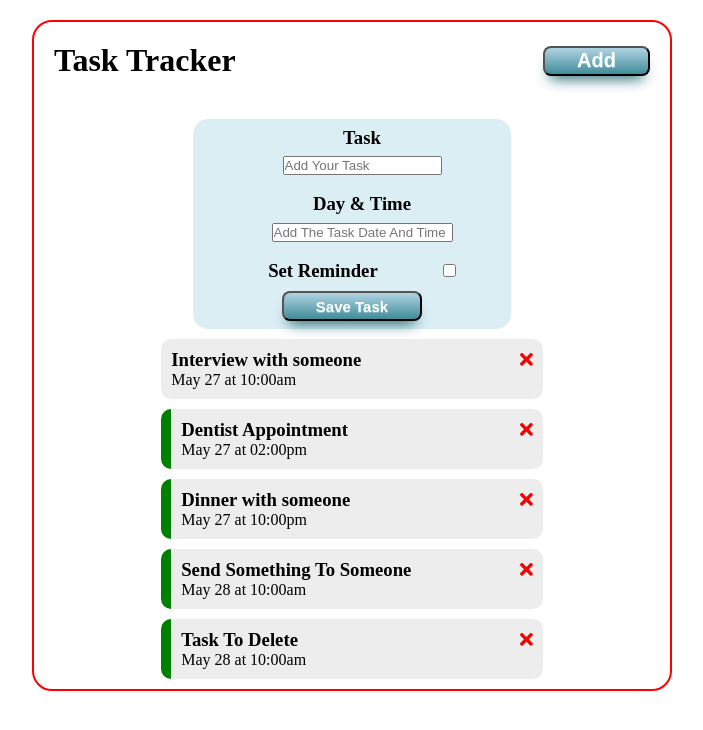
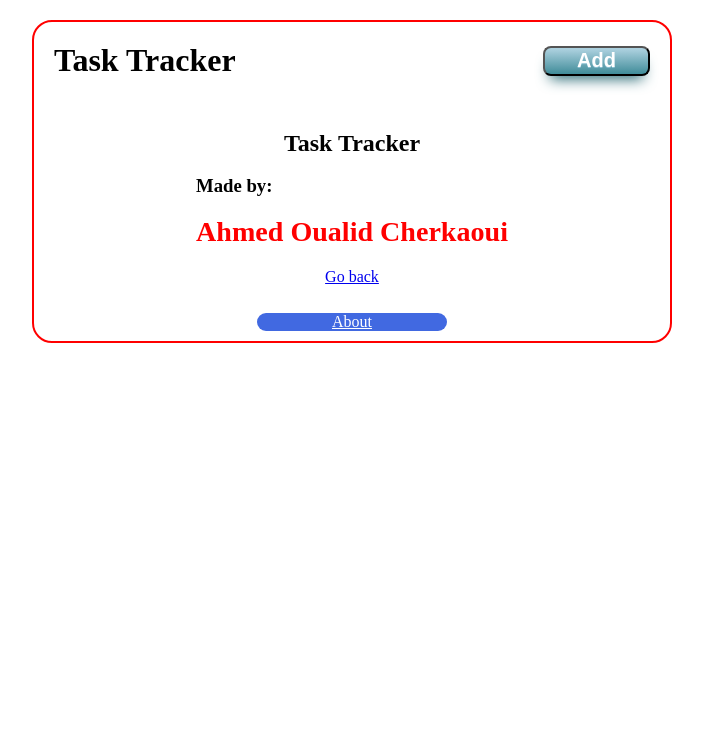
Before and after one commit to oualid-cher/angular-task-tracker, an Angular app: page /about in a window 1280 px wide. Shown: the top 730 px of the page, without its empty margins (288-991 px from the left). Built offline with nearby package versions, Linux system fonts and the light colour scheme; data requests are answered from the project's data file.

Commit message:
To do list done

```diff
--- a/db.json
+++ b/db.json
@@ -10,13 +10,13 @@
       "id": 2,
       "text": "Dentist Appointment",
       "day": "May 27 at 02:00pm",
-      "reminder": true
+      "reminder": false
     },
     {
       "id": 3,
       "text": "Dinner with someone",
       "day": "May 27 at 10:00pm",
-      "reminder": true
+      "reminder": false
     },
     {
       "id": 4,
--- a/src/app/app.component.css
+++ b/src/app/app.component.css
@@ -0,0 +1,14 @@
+.about {
+    background-color: royalblue;
+    color: white;
+    text-align: center;
+    margin: auto;
+    display: flex;
+    align-content: center;
+    align-items: center;
+    justify-content: center;
+    width: 30%;
+    border-radius: 50px;
+    margin-top: 20px;
+    margin-bottom: 10px;
+}
--- a/src/app/app.component.html
+++ b/src/app/app.component.html
@@ -1,4 +1,5 @@
 <div class="container">
     <app-header></app-header>
-    <app-tasks></app-tasks>
+    <router-outlet></router-outlet>
+    <a routerLink="/about" class="about">About</a>
 </div>
--- a/src/app/app.module.ts
+++ b/src/app/app.module.ts
@@ -3,6 +3,7 @@ import { BrowserModule } from '@angular/platform-browser';
 import { FontAwesomeModule } from '@fortawesome/angular-fontawesome';
 import {HttpClient, HttpClientModule} from '@angular/common/http'
 import {FormsModule} from '@angular/forms'
+import {RouterModule, Routes} from '@angular/router'
 
 import { AppComponent } from './app.component';
 import { HeaderComponent } from './components/header/header.component';
@@ -10,7 +11,13 @@ import { ButtonComponent } from './components/button/button.component';
 import { TasksComponent } from './components/tasks/tasks.component';
 import { TaskItemComponent } from './components/task-item/task-item.component';
 import { AddTaskComponent } from './components/add-task/add-task.component';
+import { AboutComponent } from './components/about/about.component';
 
+const appRoutes: Routes = [
+  {path: '', component: TasksComponent},
+  {path: 'about', component: AboutComponent}
+
+]
 
 @NgModule({
   declarations: [
@@ -20,12 +27,14 @@ import { AddTaskComponent } from './components/add-task/add-task.component';
     TasksComponent,
     TaskItemComponent,
     AddTaskComponent,
+    AboutComponent,
   ],
   imports: [
     BrowserModule,
     FontAwesomeModule,
     HttpClientModule,
-    FormsModule
+    FormsModule,
+    RouterModule.forRoot(appRoutes)
   ],
   providers: [],
   bootstrap: [AppComponent]
--- /dev/null
+++ b/src/app/components/about/about.component.css
@@ -0,0 +1,12 @@
+div {
+    margin: auto;
+    display: flex;
+    flex-direction: column;
+    align-items: center;
+    align-content: center;
+    line-height: 2;
+}
+
+h3 h2 {
+    color: red;
+}
--- /dev/null
+++ b/src/app/components/about/about.component.html
@@ -0,0 +1,9 @@
+<div>
+    <h2>Task Tracker</h2>
+    <h3>Made by:
+        <h2>
+            Ahmed Oualid Cherkaoui
+        </h2>
+    </h3>
+    <a routerLink="/">Go back</a>
+</div>
--- /dev/null
+++ b/src/app/components/about/about.component.ts
@@ -0,0 +1,15 @@
+import { Component, OnInit } from '@angular/core';
+
+@Component({
+  selector: 'app-about',
+  templateUrl: './about.component.html',
+  styleUrls: ['./about.component.css']
+})
+export class AboutComponent implements OnInit {
+
+  constructor() { }
+
+  ngOnInit(): void {
+  }
+
+}
--- a/src/app/components/add-task/add-task.component.html
+++ b/src/app/components/add-task/add-task.component.html
@@ -1,4 +1,4 @@
-<form (ngSubmit)="onSubmit()">
+<form *ngIf="showAddTask" (ngSubmit)="onSubmit()">
     <div class="form-control">
         <label for="text">
             <h3>Task</h3>
--- a/src/app/components/add-task/add-task.component.ts
+++ b/src/app/components/add-task/add-task.component.ts
@@ -1,5 +1,8 @@
 import { Component, OnInit, Output, EventEmitter } from '@angular/core';
+import {UiService} from '../../services/ui.service';
+import {Subscription} from 'rxjs'
 import {Task} from '../../Task'
+import { from } from 'rxjs';
 
 @Component({
   selector: 'app-add-task',
@@ -11,8 +14,12 @@ export class AddTaskComponent implements OnInit {
   text: string = '';
   day:string = '';
   reminder:boolean = false;
+  showAddTask: boolean = false;
+  subscription: Subscription;
 
-  constructor() { }
+  constructor(private uiService: UiService) {
+    this.subscription = this.uiService.onToggle().subscribe(value => this.showAddTask = value)
+  }
 
   ngOnInit(): void {
   }
--- a/src/app/components/header/header.component.html
+++ b/src/app/components/header/header.component.html
@@ -1,4 +1,4 @@
 <header>
     <h1>{{title}}</h1>
-    <app-button text="Add" (btnClick)="toggleAddTask()"></app-button>
+    <app-button text="{{showAddTask ? 'Close' : 'Add'}}" (btnClick)="toggleAddTask()"></app-button>
 </header>
--- a/src/app/components/header/header.component.ts
+++ b/src/app/components/header/header.component.ts
@@ -1,4 +1,6 @@
 import { Component, OnInit } from '@angular/core';
+import {UiService} from '../../services/ui.service'
+import {Subscription} from 'rxjs'
 
 @Component({
   selector: 'app-header',
@@ -7,14 +9,18 @@ import { Component, OnInit } from '@angular/core';
 })
 export class HeaderComponent implements OnInit {
   title: string = 'Task Tracker';
+  showAddTask:boolean = false;
+  subscription: Subscription;
 
-  constructor() { }
+  constructor(private uiService:UiService) {
+    this.subscription = this.uiService.onToggle().subscribe(value => this.showAddTask = value)
+  }
 
   ngOnInit(): void {
   }
 
   toggleAddTask() {
-    console.log('toggle')
+    this.uiService.toggleAddTask();
   }
 
 }
--- /dev/null
+++ b/src/app/services/ui.service.ts
@@ -0,0 +1,21 @@
+import { Injectable } from '@angular/core';
+import {Observable, observable, Subject} from 'rxjs'
+
+@Injectable({
+  providedIn: 'root'
+})
+export class UiService {
+  private showAddTask: boolean = false;
+  private subject = new Subject<any>();
+
+  constructor() { }
+
+  toggleAddTask(): void {
+    this.showAddTask = !this.showAddTask;
+    this.subject.next(this.showAddTask);
+  }
+
+  onToggle(): Observable<any> {
+    return this.subject.asObservable();
+  }
+}
```
Also changed, not shown: 2 other files (tests, documents, lock files or other folders).
